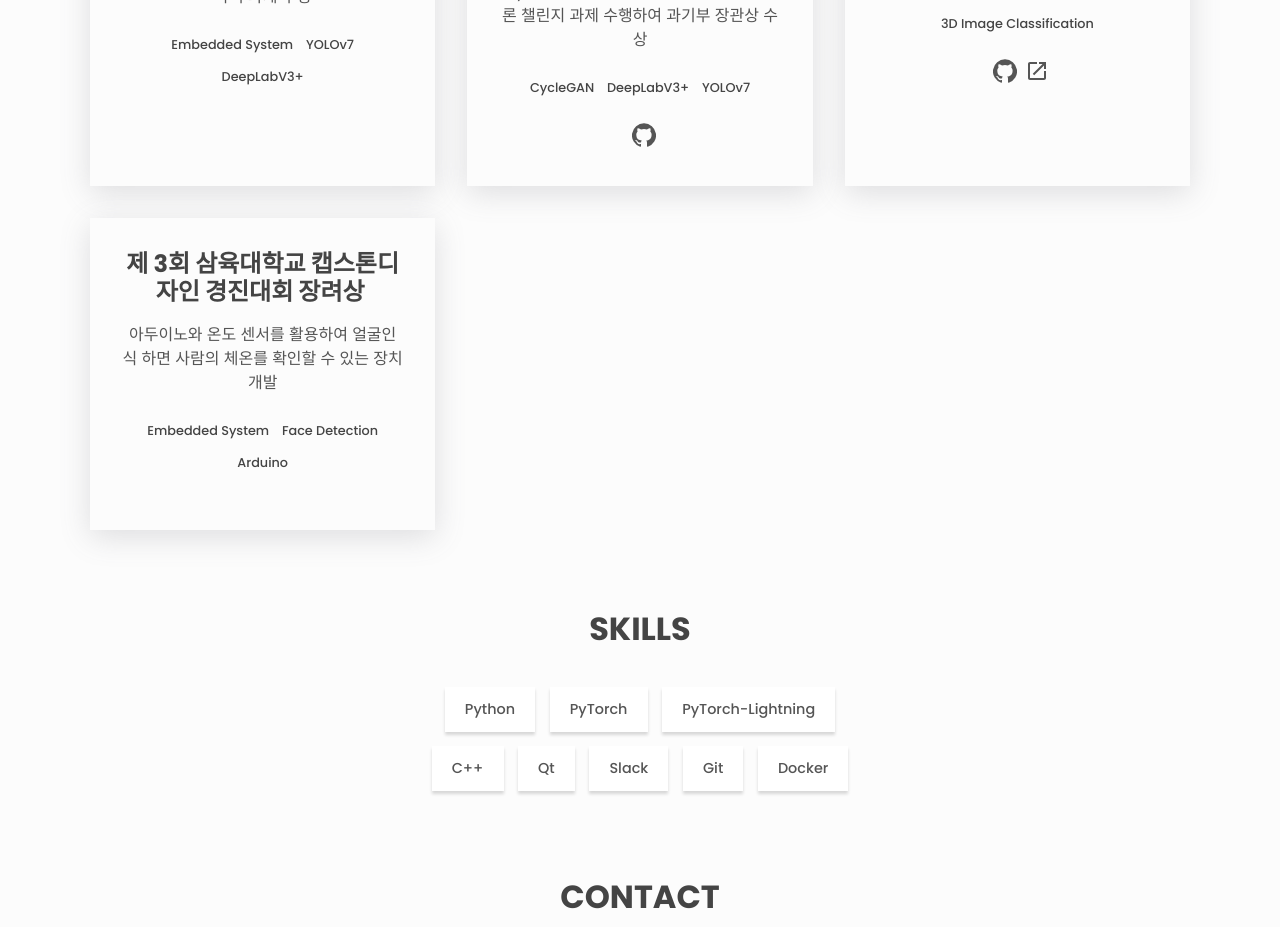
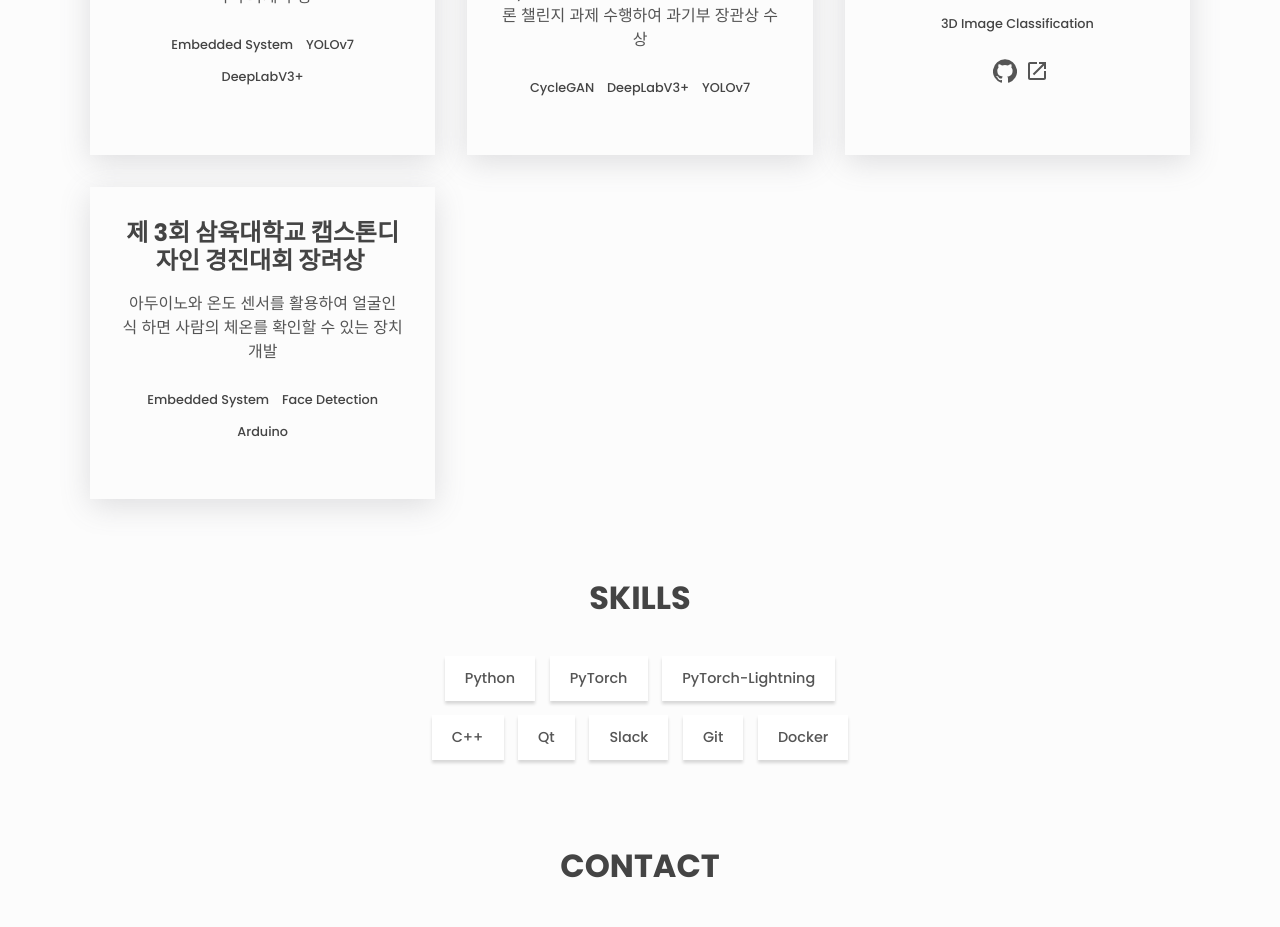
Before and after one commit to ohkingtaek/ohkingtaek.github.io, a React (Create React App) app: page / in a window 1280 px wide. Shown: the part 2580-3507 px from the top of the page. Built offline with nearby package versions, Linux system fonts and the light colour scheme.

Commit message:
revise link

```diff
--- a/src/portfolio.js
+++ b/src/portfolio.js
@@ -77,7 +77,7 @@ const projects = [
     description:
       '컴퓨터 비전 딥러닝 기술을 활용하여 사용자가 입어보고 싶은 의상을 가상으로 피팅해주는 시스템',
     stack: ['Virtual Try-On', 'Semantic Segmentation', 'Pose Estimation', 'Human Parsing', 'ACGPN', 'TPS', 'SwinIR', 'PyTorch', 'PyQt'],
-    sourceCode: 'https://github.com/patrashu/clothes_matching/tree/master',
+    sourceCode: 'https://github.com/patrashu/clothes_matching',
     livePreview: '',
   },
   {
@@ -85,14 +85,14 @@ const projects = [
     description:
       '포토샵에 있는 기능인 이미지 기본 기능부터 딥러닝을 활용한 기술까지 활용하여 GUI 내에서 내 사진을 넣고 다양한 기능을 사용해볼 수 있는 프로그램',
     stack: ['API', 'Computer Vision', 'EfficientNet', 'YOLO', 'PyQt'],
-    sourceCode: 'https://github.com/patrashu/clothes_matching/tree/master',
+    sourceCode: 'https://github.com/ohkingtaek/Pyside_Photoshop',
     livePreview: '',
   },
 ]
 
 const awards = [
   {
-    name: 'DNA+ 드론챌린지 지정공모I 실시간 드론 서비스 챌린지 \n 한국무인이동체연구조합 포럼상',
+    name: 'DNA+ 드론챌린지 지정공모I 실시간 드론 서비스 챌린지 \n 한국무인이동체연구조합 \n포럼상',
     description:
       '드론의 4K 카메라 이미지와 좌표 실시간 수신하여 YOLOv7과 DeepLabV3+를 사용하여 과제 수행',
     stack: ['Embedded System', 'YOLOv7', 'DeepLabV3+'],
@@ -104,7 +104,7 @@ const awards = [
     description:
       '드론 시점의 이미지 데이터 부족을 해결하기 위해서, 가상 객체를 생성하는 알고리즘 개발 및 날씨 조건에 강건한 모델을 위해 CycleGAN을 활용한 이미지 증강으로 드론 챌린지 과제 수행하여 과기부 장관상 수상',
     stack: ['CycleGAN', 'DeepLabV3+', 'YOLOv7'],
-    sourceCode: 'https://github.com/patrashu/DNA_Drone_Challenge_2022',
+    sourceCode: '',
     livePreview: '',
   },
   {
```
